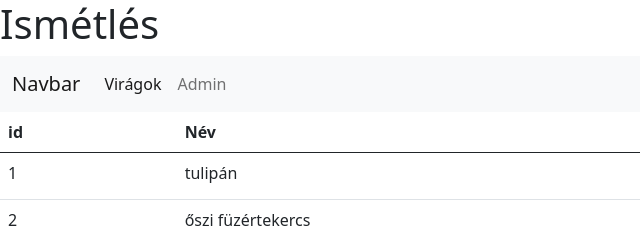
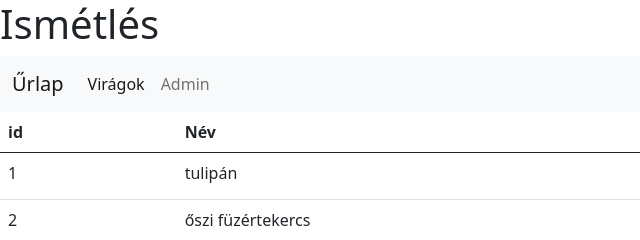
Before and after one commit to VargaDoro/js_ism_Viragok, a plain HTML site: page index.html in a window 1280 px wide. Shown: the top 240 px of the page, 0-640 px from the left. Drawn offline with nearby package versions, Linux system fonts and the light colour scheme.

Commit message:
urlap nav ures

```diff
--- a/index.html
+++ b/index.html
@@ -15,7 +15,7 @@
         </header>
         <nav class="navbar navbar-expand-lg navbar-light bg-light">
   <div class="container-fluid">
-    <a class="navbar-brand" href="#">Navbar</a>
+    <a class="navbar-brand" href="#">Űrlap</a>
     <button class="navbar-toggler" type="button" data-bs-toggle="collapse" data-bs-target="#navbarSupportedContent" aria-controls="navbarSupportedContent" aria-expanded="false" aria-label="Toggle navigation">
       <span class="navbar-toggler-icon"></span>
     </button>
```
